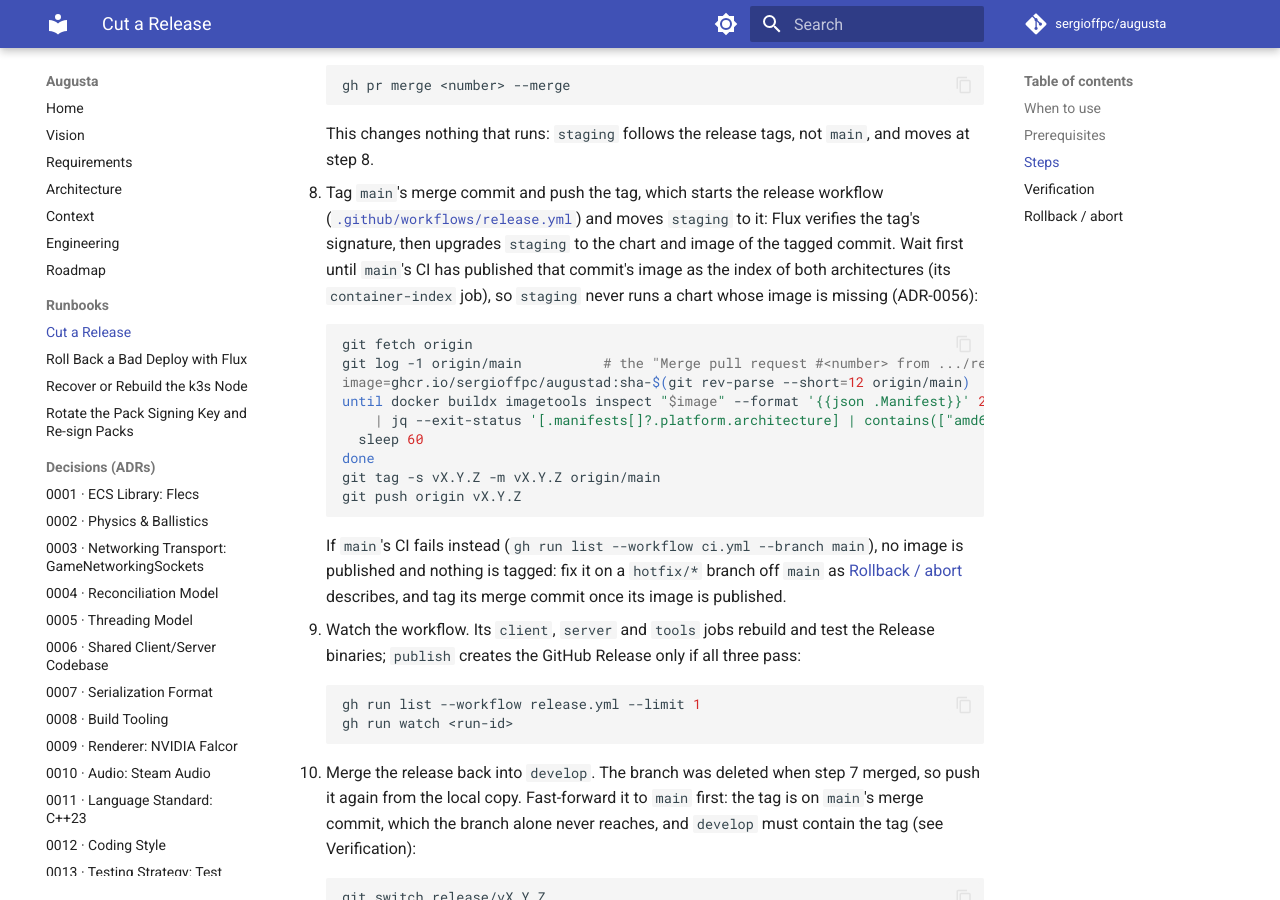
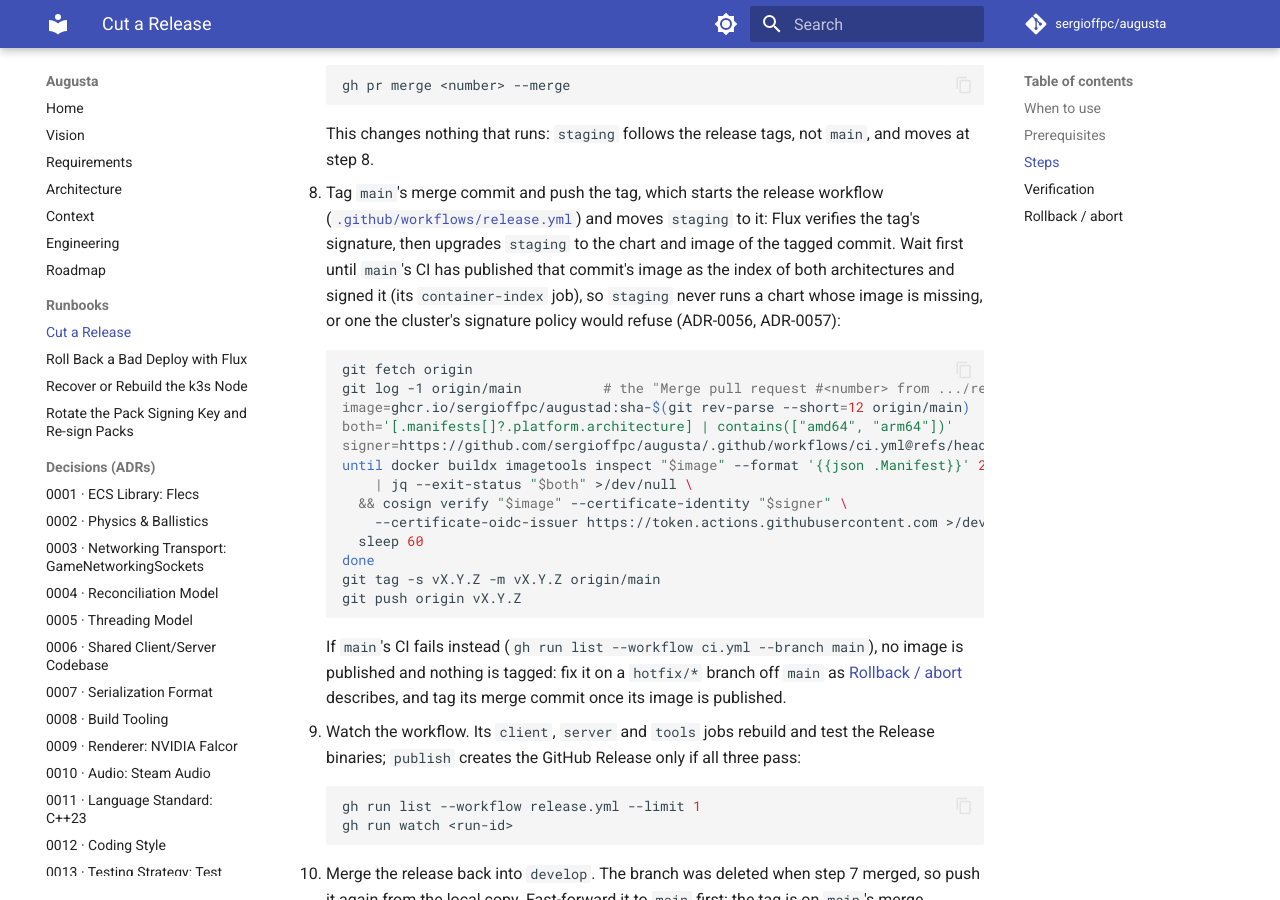
Before and after one commit to sergioffpc/augusta, an MkDocs documentation site: the page built from docs/runbooks/cut-release.md, in a window 1280 px wide and 900 px high, scrolled down 2548 px. Built offline with MkDocs 1.6.1 and Material for MkDocs 9.7.7, drawn with Linux system fonts in a browser that asks for light colours; comment, search, counter and statistics services are not loaded; some of the changed text lies outside the part shown.

Commit message:
fix(ci): publish develop's chart only once every check passes
chart-publish waits on format, client, tools and manifests as well as
the image, since container-publish lets through a server job that a
failed format skipped. The cut's wait also checks the index is signed,
the signing action is named for what it signs, and the runbooks state
that the chart's GHCR package is public.

Co-Authored-By: Claude Opus 5.5 <noreply@anthropic.com>

````diff
--- a/docs/runbooks/cut-release.md
+++ b/docs/runbooks/cut-release.md
@@ -35,8 +35,8 @@ skipped: a branch cut from `main` already has everything `main` has.
   [`scripts/changelog.sh`](../../scripts/changelog.sh), which runs git-cliff
   through `uvx` with [`cliff.toml`](../../cliff.toml): WSL, the dev container,
   or Git Bash on Windows.
-- `docker` with buildx, and `jq`, for step 8's wait on the image. GHCR serves
-  the image's manifest without a login.
+- `docker` with buildx, `jq` and `cosign`, for step 8's wait on the image. GHCR
+  serves the image and its signatures without a login.
 - The release packs, cooked and signed with the release key on the developer's
   machine ([Release signing](../ENGINEERING.md#cicd),
   [Rotate the Pack Signing Key](pack-key-rotation.md)), for the pre-merge check
@@ -136,15 +136,20 @@ skipped: a branch cut from `main` already has everything `main` has.
    moves `staging` to it: Flux verifies the tag's signature, then upgrades
    `staging` to the chart and image of the tagged commit. Wait first until
    `main`'s CI has published that commit's image as the index of both
-   architectures (its `container-index` job), so `staging` never runs a chart
-   whose image is missing (ADR-0056):
+   architectures and signed it (its `container-index` job), so `staging` never
+   runs a chart whose image is missing, or one the cluster's signature policy
+   would refuse (ADR-0056, ADR-0057):
 
     ```sh
     git fetch origin
     git log -1 origin/main          # the "Merge pull request #<number> from .../release/vX.Y.Z" commit
     image=ghcr.io/sergioffpc/augustad:sha-$(git rev-parse --short=12 origin/main)
+    both='[.manifests[]?.platform.architecture] | contains(["amd64", "arm64"])'
+    signer=https://github.com/sergioffpc/augusta/.github/workflows/ci.yml@refs/heads/main
     until docker buildx imagetools inspect "$image" --format '{{json .Manifest}}' 2>/dev/null \
-        | jq --exit-status '[.manifests[]?.platform.architecture] | contains(["amd64", "arm64"])' >/dev/null; do
+        | jq --exit-status "$both" >/dev/null \
+      && cosign verify "$image" --certificate-identity "$signer" \
+        --certificate-oidc-issuer https://token.actions.githubusercontent.com >/dev/null 2>&1; do
       sleep 60
     done
     git tag -s vX.Y.Z -m vX.Y.Z origin/main
````
Also changed, not shown: docs/ENGINEERING.md (+1 -1 lines), docs/runbooks/flux-rollback.md (+2 -1 lines), docs/runbooks/k3s-node-recovery.md (+3 -1 lines), 5 other files.
